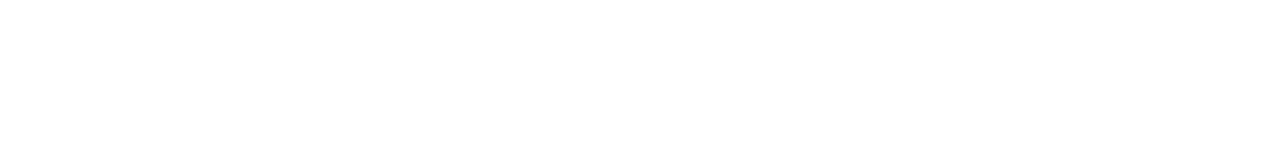
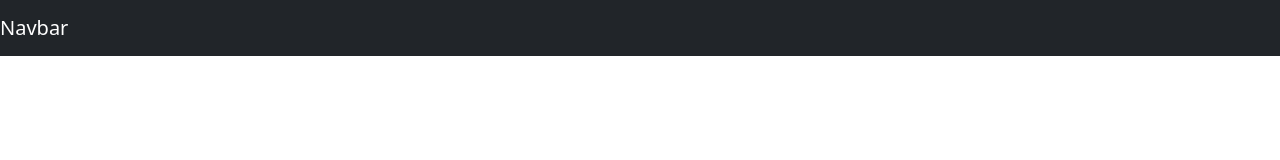
Before and after one commit to mateusmatosleonardo/homepageweb, a plain HTML site: page index.html in a window 1280 px wide. Drawn offline with Linux system fonts and the light colour scheme.

Commit message:
adding navbar

```diff
--- a/css/style.css
+++ b/css/style.css
@@ -0,0 +1,4 @@
+*{
+    margin: 0;
+    padding: 0;
+}
--- a/index.html
+++ b/index.html
@@ -5,9 +5,12 @@
     <meta name="viewport" content="width=device-width, initial-scale=1.0">
                                 <!--Importando estilo do bootstrap-->
     <link rel="stylesheet" href="bootstrap/css/bootstrap.min.css">
+    <link rel="stylesheet" href="css/style.css">
     <title>Home page</title>
 </head>
     <body>
-
+        <nav class="navbar navbar-dark bg-dark">
+            <a class="navbar-brand" href="#">Navbar</a>
+        </nav><!--navbar-->
     </body>
 </html>
```
